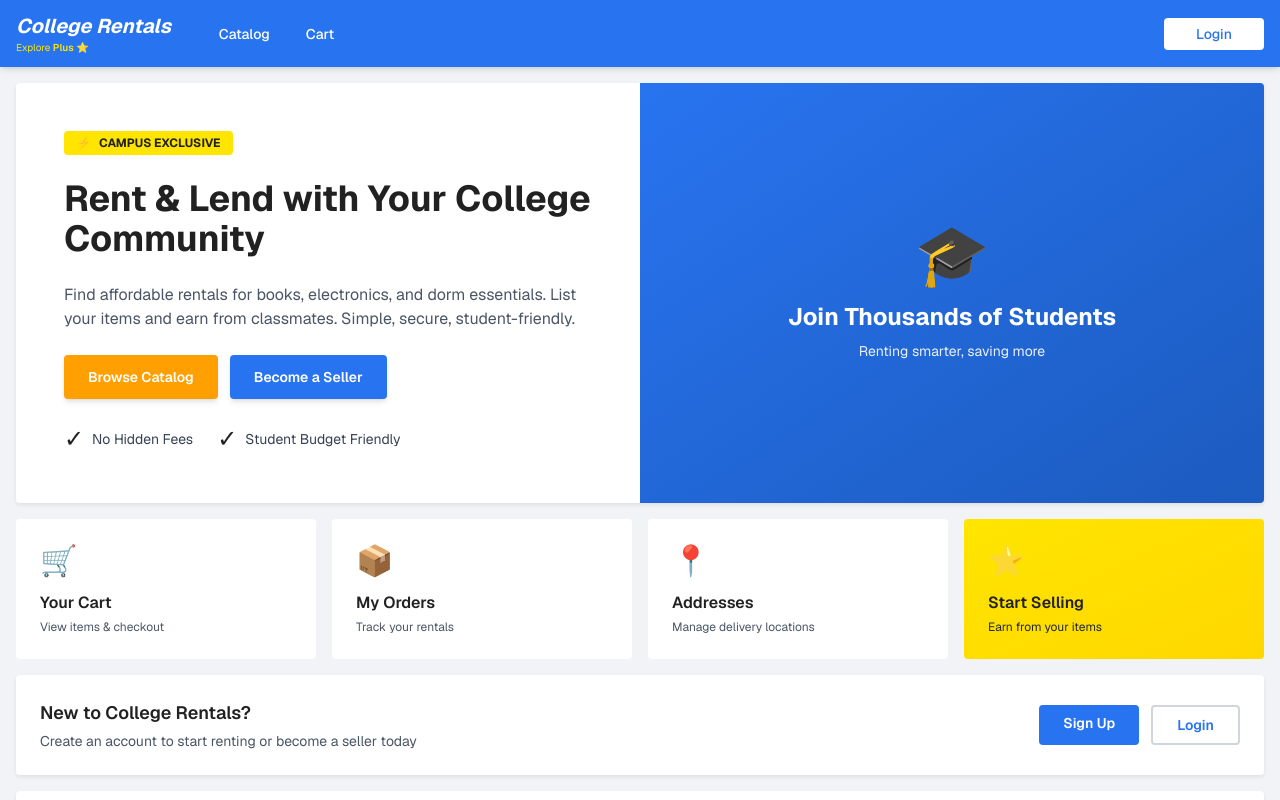
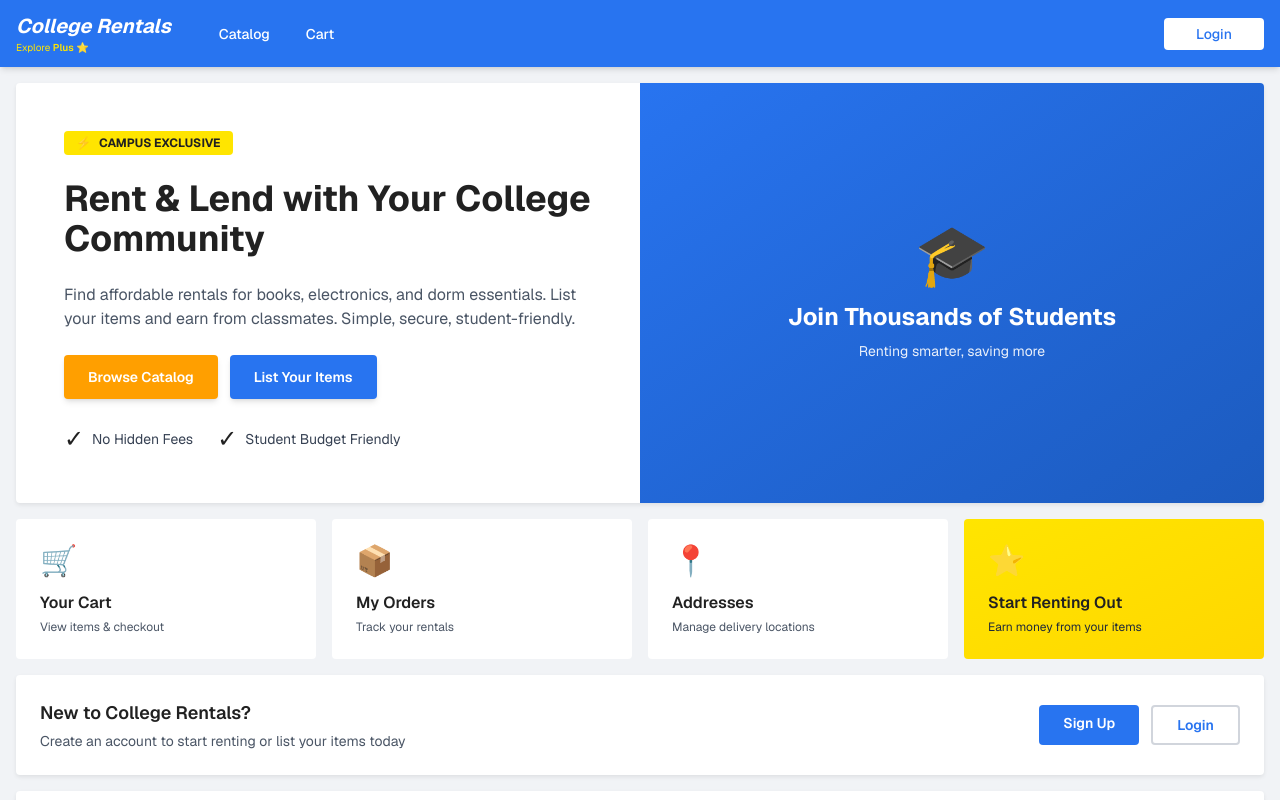
Before and after one commit to Vijayram7411/college-rental-platform, a Next.js app: page / in a window 1280 px wide. Shown: the top 800 px of the page. Built offline with nearby package versions, Linux system fonts and the light colour scheme; no server answers.

Commit message:
Update homepage text to emphasize renting instead of selling

```diff
--- a/src/app/page.tsx
+++ b/src/app/page.tsx
@@ -33,7 +33,7 @@ export default async function Home() {
                 href="/owner/apply"
                 className="inline-flex items-center gap-2 rounded-sm bg-[#2874f0] px-6 py-3 text-sm font-semibold text-white shadow-md hover:bg-[#1c5bbf]"
               >
-                Become a Seller
+                List Your Items
               </Link>
             </div>
             <div className="flex flex-wrap gap-6 text-sm">
@@ -85,8 +85,8 @@ export default async function Home() {
         ) : (
           <Link href="/owner/apply" className="flipkart-shadow-hover group rounded-sm bg-gradient-to-br from-[#ffe500] to-[#ffd700] p-6 transition-all">
             <div className="mb-3 text-3xl">⭐</div>
-            <h3 className="mb-1 font-semibold text-[#212121]">Start Selling</h3>
-            <p className="text-xs text-gray-800">Earn from your items</p>
+            <h3 className="mb-1 font-semibold text-[#212121]">Start Renting Out</h3>
+            <p className="text-xs text-gray-800">Earn money from your items</p>
           </Link>
         )}
       </div>
@@ -98,7 +98,7 @@ export default async function Home() {
             <div>
               <h2 className="mb-1 text-lg font-semibold text-[#212121]">New to College Rentals?</h2>
               <p className="text-sm text-gray-600">
-                Create an account to start renting or become a seller today
+                Create an account to start renting or list your items today
               </p>
             </div>
             <div className="flex gap-3">
```
